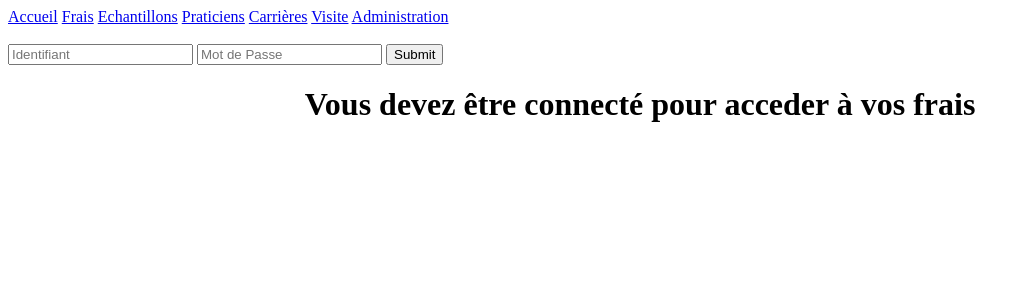
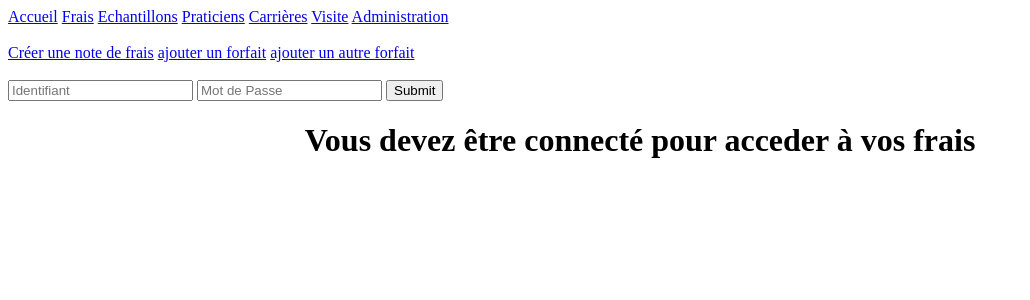
Before and after one commit to debardf/LBC-frais, a PHP site: page /index.php in a window 1280 px wide. Shown: the top 300 px of the page, without its empty margins (0-1030 px from the left). Run offline with PHP 8.4, Linux system fonts and the light colour scheme.

Commit message:
ajout href c_frais bandeau

```diff
--- a/MVC/vues/v_bandeau.php
+++ b/MVC/vues/v_bandeau.php
@@ -10,6 +10,11 @@
             <a href="index.php?uc=administration">Administration</a>
             </br>
             </br>
+            <a href="index.php?uc=frais&ucf=creerFrais">Créer une note de frais</a>
+            <a href="index.php?uc=frais&ucf=forfait">ajouter un forfait</a>
+            <a href="index.php?uc=frais&ucf=autreForfait">ajouter un autre forfait</a>
+            </br>
+            </br>
         </div>
     </body>
 </html>
```
